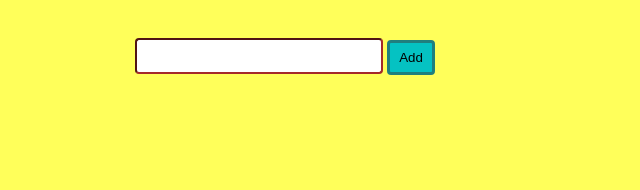
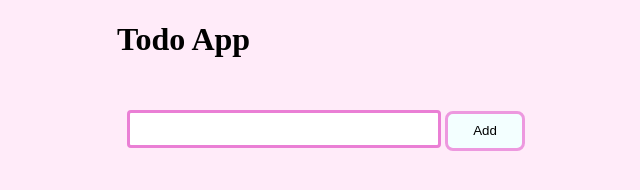
Before and after one commit to Sonimaani23/totonew, a plain HTML site: page index.html in a window 1280 px wide. Shown: the whole page, without its empty margins (363-1003 px from the left). Drawn offline with Linux system fonts and the light colour scheme.

Commit message:
Update index.html

```diff
--- a/index.html
+++ b/index.html
@@ -6,50 +6,15 @@
     <meta http-equiv="X-UA-Compatible" content="IE=edge">
     <meta name="viewport" content="width=device-width, initial-scale=1.0">
     <title>Document</title>
-    <!-- <link rel="stylesheet" href="i.css"> -->
+    <link rel="stylesheet" href="i.css">
 
 </head>
-<style>
-    body {
-        background-color: rgb(255, 255, 90);
-    }
 
-    input {
-        border-radius: 4px;
-        border-color: brown;
-        width: 15rem;
-        height: 1.9rem;
-        margin: 30px 0px 30px 490px;
-        font-size: 1.2rem;
-
-    }
-
-    button {
-        width: 3rem;
-        height: 2.2rem;
-        border: none;
-        background-color: rgb(5, 194, 194);
-        border-radius: 4px;
-        border-style: solid;
-        border-color: rgb(32, 127, 126);
-    }
-
-    .button1 {
-        width: 4rem;
-        height: 2.1rem;
-        border: none;
-        background-color: rgb(19, 37, 37);
-        margin: 4px;
-        border-radius: 4px;
-        border-style: solid;
-        border-color: rgb(24, 80, 79);
-        color: aliceblue;
-    }
-</style>
 
 <body>
 
-    <div>
+    <div class="todoclass">
+        <h1>Todo App</h1>
         <input type="text" id="todo">
         <button onclick="tor()" id="add">Add</button>
         <div id="item">
```
